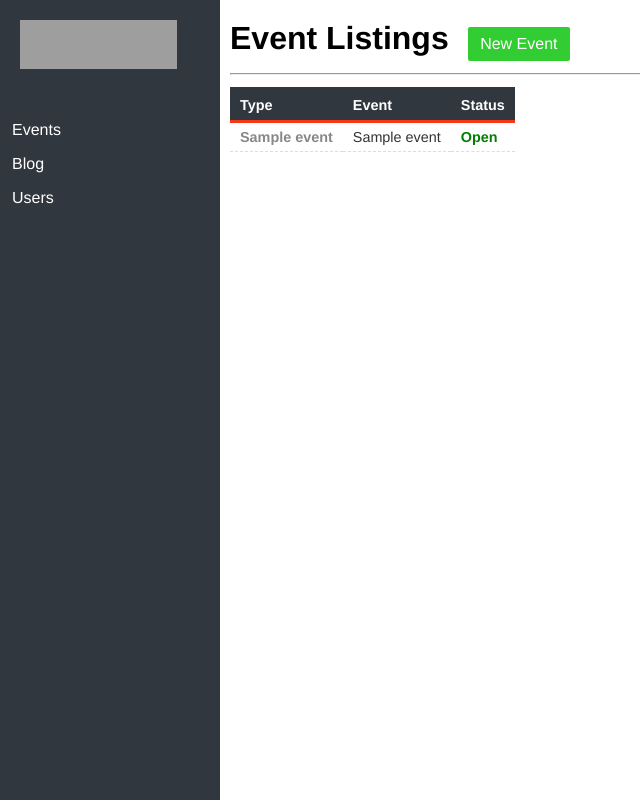
After one commit to samuellaycock/wyeside-arts, a PHP site: template views/backend/events/index.twig in a window 1280 px wide. The commit adds this page. Shown: the whole page, without its empty margins (0-640 px from the left). Run offline with PHP 8.4, Linux system fonts and the light colour scheme; the template is opened without the code that fills it: most values are stand-ins (such as "Sample title", 1, 10 or a date in 2020); some libraries are stand-ins or nearby versions; grey boxes are pictures that could not be loaded.

Commit message:
event listings start

```diff
--- a/config/config.php
+++ b/config/config.php
@@ -1,6 +1,10 @@
 <?php
 
 return [
+
+    'mode' => APP_ENV,
+    'templates.path' => APP_DIR . '/views',
+    'view' => new \Slim\Views\Twig,
 
     'db.user' => 'wyeside',
     'db.host' => '127.0.0.1',
--- a/views/_layouts/system.twig
+++ b/views/_layouts/system.twig
@@ -2,6 +2,9 @@
 <html>
 <head>
     <link rel="stylesheet" type="text/css" href="/css/_layout/system.css">
+    <link rel="stylesheet" type="text/css" href="/css/text.css">
+    <link rel="stylesheet" type="text/css" href="/css/table.css">
+    {% block head %}{% endblock %}
     <title>{% block title %}{% endblock %} | Wyeside Arts System</title>
 </head>
 <body>
@@ -12,9 +15,9 @@
         </div>
         <div id="navigation">
             <ul>
-                <li><a href="#">Events</a></li>
-                <li><a href="#">Blog</a></li>
-                <li><a href="#">Users</a></li>
+                <li><a href="/system/events">Events</a></li>
+                <li><a href="/system/blog">Blog</a></li>
+                <li><a href="/system/users">Users</a></li>
             </ul>
         </div>
     </div>
--- /dev/null
+++ b/views/backend/events/index.twig
@@ -0,0 +1,34 @@
+{% extends "_layouts/system.twig" %}
+
+{% block title %}Events{% endblock %}
+
+{% block content %}
+    <h1>Event Listings</h1>
+    <div class="system-btn">New Event</div>
+    <hr>
+
+    <table class="system-table">
+        <tr>
+            <th>Type</th>
+            <th>Event</th>
+            <th>Status</th>
+        </tr>
+        {% for event in events %}
+            <tr>
+                <td>
+                    <span class="bold" style="color:{{ event.getTypePrimaryColor() }}">
+                        {{ event.getTypeName() }}
+                    </span>
+                </td>
+                <td>{{ event.getTitle() }}</td>
+                <td>
+                    {% if event.getStatus() == true %}
+                        <span class="green-text bold">Open</span>
+                    {% else %}
+                        <span class="red-text bold">Closed</span>
+                    {%  endif %}
+                </td>
+            </tr>
+        {% endfor %}
+    </table>
+{% endblock %}
--- a/views/backend/index.twig
+++ b/views/backend/index.twig
@@ -1,7 +1,7 @@
 {% extends "_layouts/system.twig" %}
 
 {% block title %}
-    Home
+    System
 {% endblock %}
 
 {% block content %}
--- a/web/css/_layout/system.css
+++ b/web/css/_layout/system.css
@@ -4,7 +4,7 @@
 }
 
 html, body {
-    font-family: "Lucida Grande", "Lucida Sans Unicode", Verdana, Arial, Helvetica, sans-serif;
+    font-family: "Helvetica Neue", Helvetica, Arial, sans-serif;
 }
 
 #sidebar {
@@ -42,9 +42,6 @@ html, body {
 }
 
 #content {
-    float: left;
+    padding-left:230px;
+    padding-top:20px;
 }
-
-#footer {
-    clear: both;
-}
--- /dev/null
+++ b/web/css/backend/events/index.css
@@ -0,0 +1,6 @@
+.open {
+    color: green;
+}
+.closed {
+    color: red;
+}
--- /dev/null
+++ b/web/css/table.css
@@ -0,0 +1,19 @@
+.system-table{
+    border-spacing: 0;
+    font-size: 0.9em;
+}
+.system-table tr th{
+    text-align: left;
+    background-color: #31373F;
+    color: #fff;
+    padding: 10px 10px 7px 10px;
+    border-bottom: solid 3px #F53617;
+}
+.system-table tr td {
+    border-bottom: dashed 1px #ddd;
+    padding: 6px 10px 6px 10px;
+    color: #333;
+}
+.system-table tr:hover td {
+    background-color: #F3FACD;
+}
--- /dev/null
+++ b/web/css/text.css
@@ -0,0 +1,28 @@
+h1 {
+    display: inline-block;
+}
+.green-text{
+    color: green;
+}
+.red-text{
+    color: red;
+}
+.bold {
+    font-weight: bold;
+}
+.system-btn {
+    display: inline-block;
+    margin-left:15px;
+    padding:8px 12px 8px 12px;
+    color:#fff;
+    background-color: limegreen;
+    border-radius: 2px;
+    cursor: pointer;
+}
+.system-btn:hover {
+    opacity: 0.7;
+}
+hr {
+    margin-top: 12px;
+    margin-bottom: 12px;
+}
```
Also changed, not shown: config/routes.php (+8 -0 lines), src/App/Model/Entity/Event.php (+48 -0 lines), src/App/Model/Repo/EventRepo.php (+12 -0 lines), src/Backend/Controller/EventsController.php (added, +37 -0 lines), web/index.php (+1 -24 lines).
